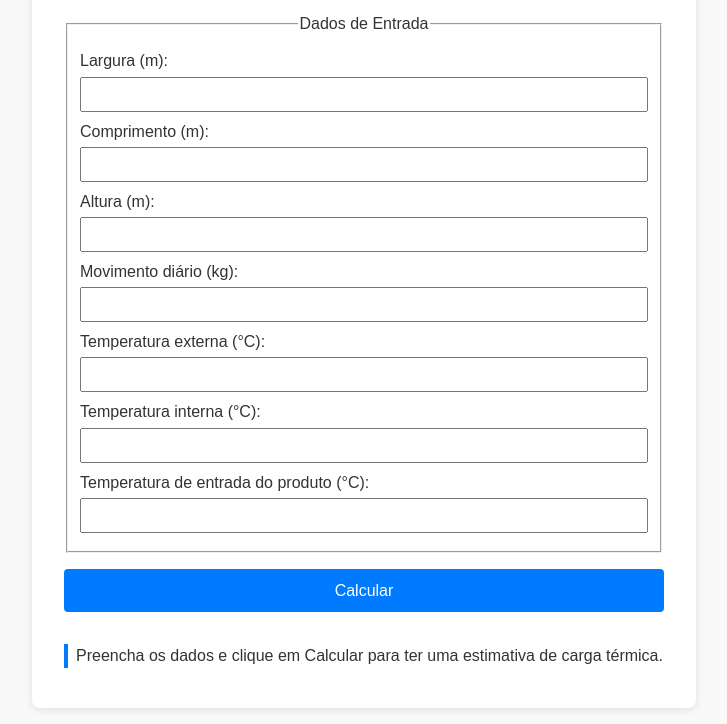
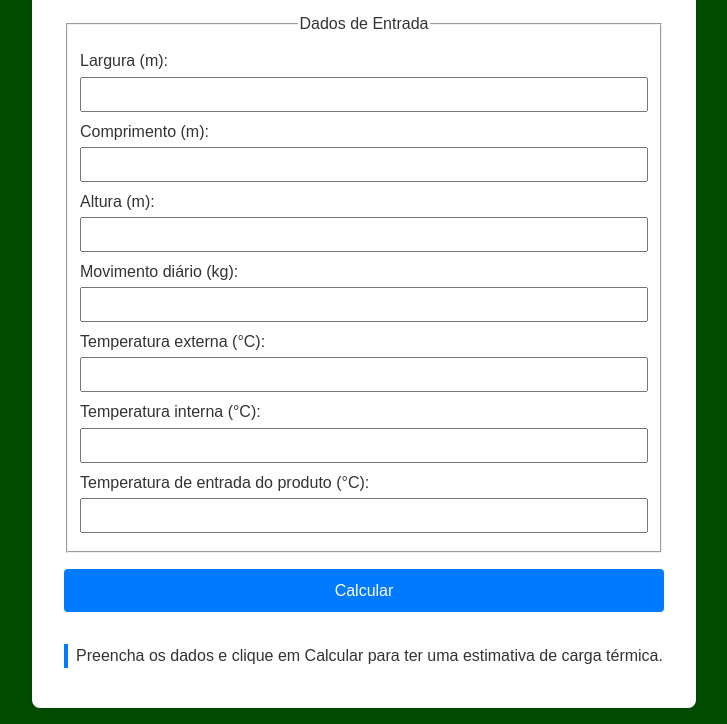
Before and after one commit to jesuegraciliano/pir_resfriados, a plain HTML site: page index.html in a window 1280 px wide. Shown: the part 304-1028 px from the top of the page, without its empty margins (276-1003 px from the left). Drawn offline with Linux system fonts and the light colour scheme.

Commit message:
Update style.css

```diff
--- a/style.css
+++ b/style.css
@@ -1,5 +1,5 @@
 :root {
-  --bg-page: #f9f9f9;
+  --bg-page: #004d00; /* verde escuro */
   --bg-card: #ffffff;
   --text-primary: #333333;
   --accent: #007BFF;
```
